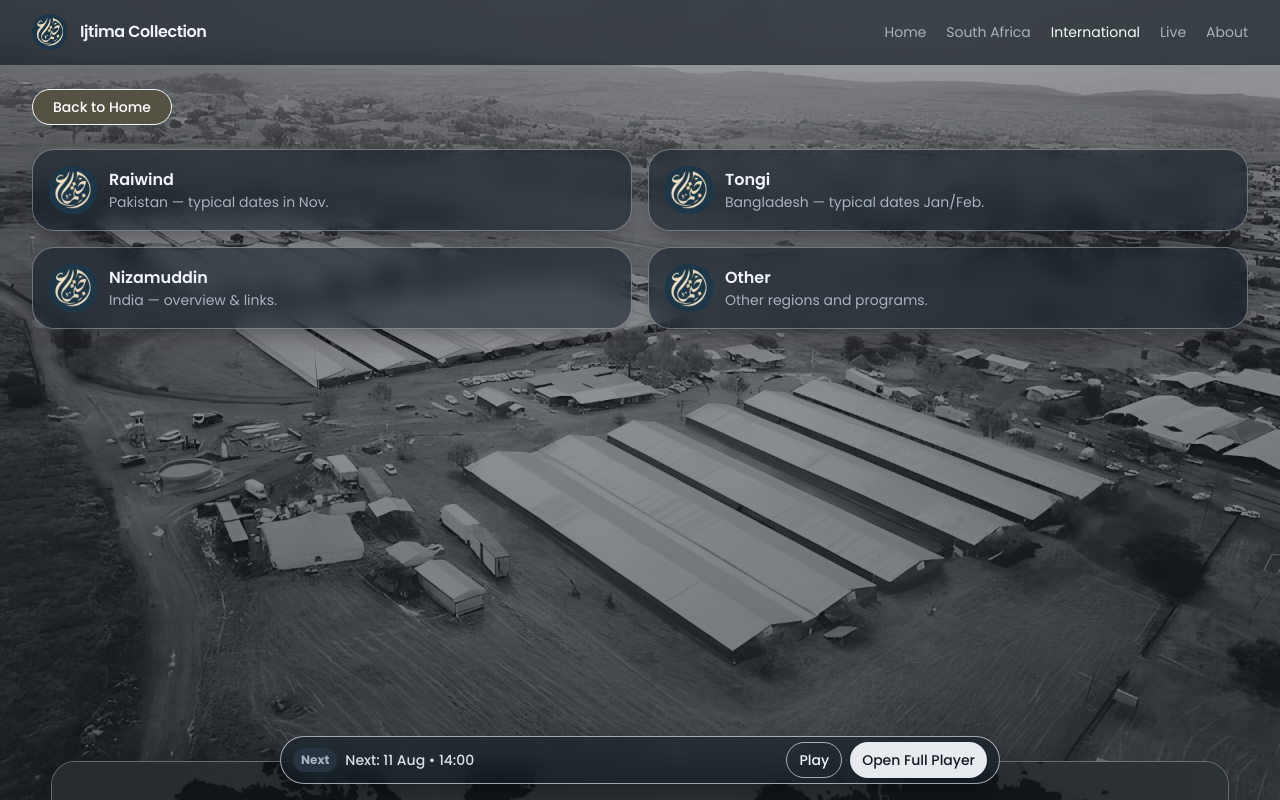
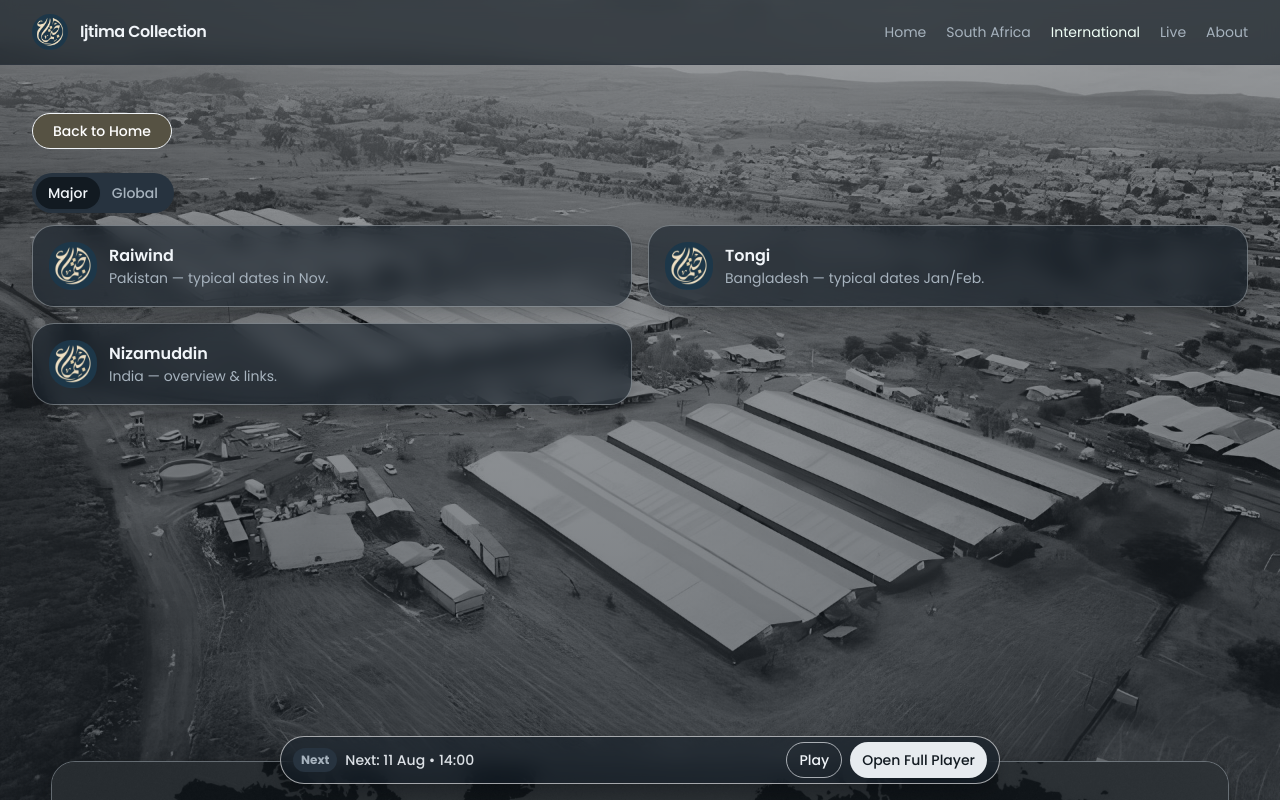
Before and after one commit to Simtechcds/ijtima-site, a React (Vite) app: page /international in a window 1280 px wide. Shown: the top 800 px of the page. Built offline with nearby package versions, Linux system fonts and the light colour scheme.

Commit message:
Add International page switch
Implement a switch component on the International page with "Major" and "Global" options. The "Major" section will display Raiwind, Tongi, and Nizamuddin blocks, while the "Global" section will show India, UK, Canada, and Other blocks.

```diff
--- a/src/pages/International.tsx
+++ b/src/pages/International.tsx
@@ -1,11 +1,18 @@
 import Seo from "@/components/Seo";
 import { Link } from "react-router-dom";
 import { Button } from "@/components/ui/button";
+import { Tabs, TabsList, TabsTrigger, TabsContent } from "@/components/ui/tabs";
 
-const sections = [
+const majorSections = [
   { id: "raiwind", title: "Raiwind", desc: "Pakistan — typical dates in Nov.", to: "/collection/raiwind" },
   { id: "tongi", title: "Tongi", desc: "Bangladesh — typical dates Jan/Feb.", to: "#" },
   { id: "nizamuddin", title: "Nizamuddin", desc: "India — overview & links.", to: "#" },
+];
+
+const globalSections = [
+  { id: "india", title: "India", desc: "Regional programs and links.", to: "#" },
+  { id: "uk", title: "UK", desc: "Regional programs and links.", to: "#" },
+  { id: "canada", title: "Canada", desc: "Regional programs and links.", to: "#" },
   { id: "other", title: "Other", desc: "Other regions and programs.", to: "#" },
 ];
 
@@ -13,13 +20,28 @@ const International = () => {
   return (
     <main className="space-y-6">
       <Seo title="International — IJTIMA Collection" description="International hubs and related audios." />
+
+      <header>
+        <h1 className="sr-only">International Ijtima Collections</h1>
+      </header>
+
       <div className="mb-4">
         <Link to="/">
           <Button variant="olive" size="smWide">Back to Home</Button>
         </Link>
       </div>
+
+      <Tabs defaultValue="major" className="w-full">
+        <TabsList aria-label="International categories">
+          <TabsTrigger value="major">Major</TabsTrigger>
+          <TabsTrigger value="global">Global</TabsTrigger>
+        </TabsList>
+
+        <TabsContent value="major">
+          <section aria-labelledby="major-heading" className="mt-3">
+            <h2 id="major-heading" className="sr-only">Major International Ijtimas</h2>
             <div className="grid md:grid-cols-2 gap-4">
-        {sections.map((s) => (
+              {majorSections.map((s) => (
                 <Link to={s.to} key={s.id} className="pressable">
                   <article className="glass-surface module-frame p-4 h-full flex items-center gap-3">
                     <img src="/lovable-uploads/3b7a5720-d209-4717-b9cf-19529c55872e.png" alt={`${s.title} emblem`} className="w-12 h-12 rounded-lg object-cover" loading="lazy" />
@@ -31,6 +53,28 @@ const International = () => {
                 </Link>
               ))}
             </div>
+          </section>
+        </TabsContent>
+
+        <TabsContent value="global">
+          <section aria-labelledby="global-heading" className="mt-3">
+            <h2 id="global-heading" className="sr-only">Global Regions</h2>
+            <div className="grid md:grid-cols-2 gap-4">
+              {globalSections.map((s) => (
+                <Link to={s.to} key={s.id} className="pressable">
+                  <article className="glass-surface module-frame p-4 h-full flex items-center gap-3">
+                    <img src="/lovable-uploads/3b7a5720-d209-4717-b9cf-19529c55872e.png" alt={`${s.title} emblem`} className="w-12 h-12 rounded-lg object-cover" loading="lazy" />
+                    <div>
+                      <h3 className="font-semibold">{s.title}</h3>
+                      <p className="text-sm text-muted-foreground">{s.desc}</p>
+                    </div>
+                  </article>
+                </Link>
+              ))}
+            </div>
+          </section>
+        </TabsContent>
+      </Tabs>
     </main>
   );
 };
```
Lines whose indentation alone changed are shown as unchanged.
